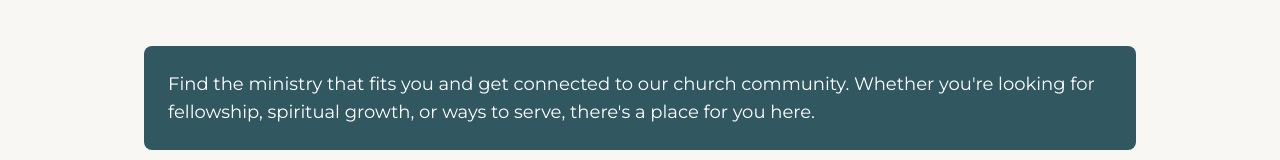
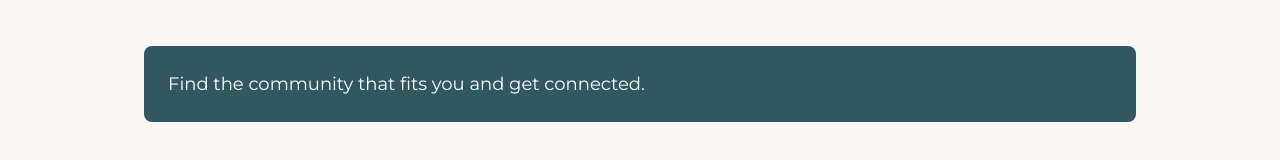
Before and after one commit to refreshchurch/refresh_church, a Next.js app: page /connect in a window 1280 px wide. Shown: the part 192-352 px from the top of the page. Built offline with nearby package versions, Linux system fonts and the light colour scheme.

Commit message:
connected pag update

```diff
--- a/src/app/connect/page.js
+++ b/src/app/connect/page.js
@@ -27,7 +27,7 @@ export default function GetConnected() {
       </p> */}
       <div className="bg-primaryDark text-white p-6 rounded-lg mb-10 mx-auto w-full sm:w-4/4 lg:w-4/4">
         <p className="text-lg text-left">
-          Find the ministry that fits you and get connected to our church community. Whether you're looking for fellowship, spiritual growth, or ways to serve, there's a place for you here.
+        Find the community that fits you and get connected.
         </p>
       </div>
 
```
